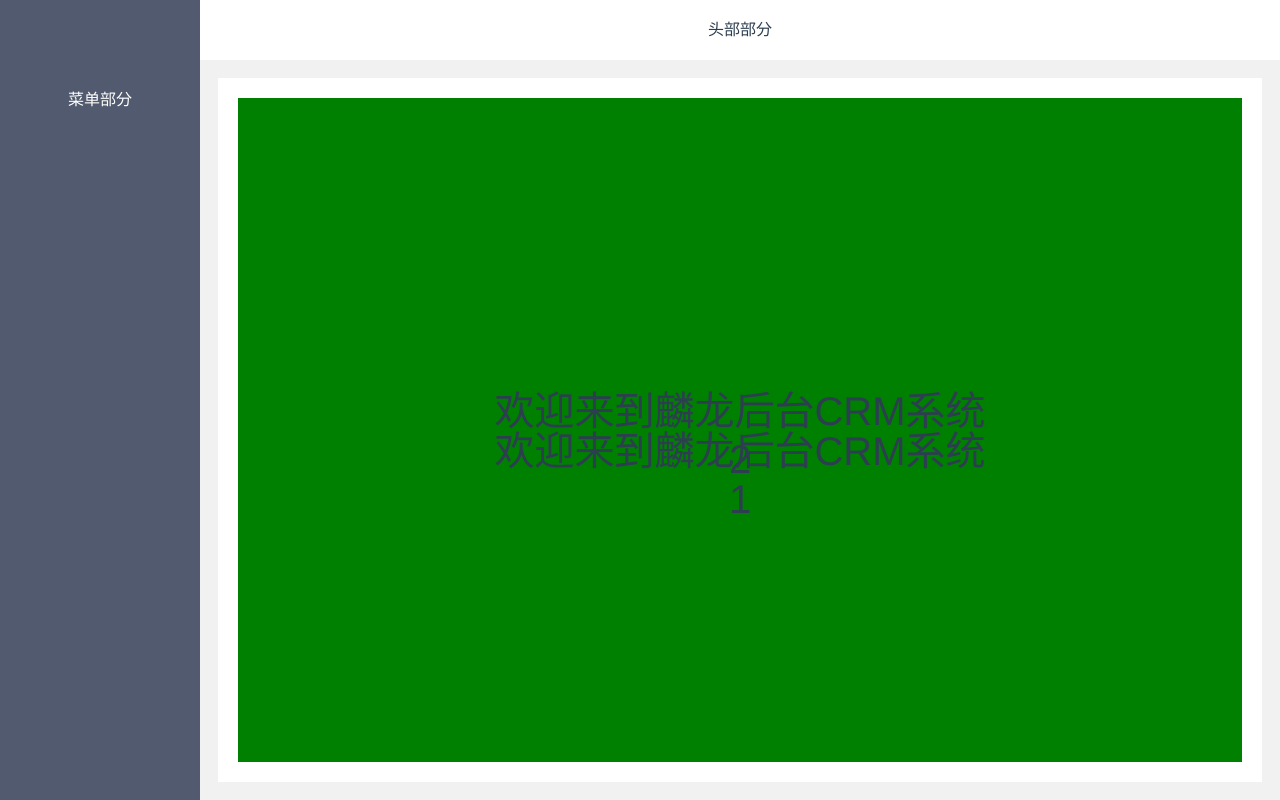
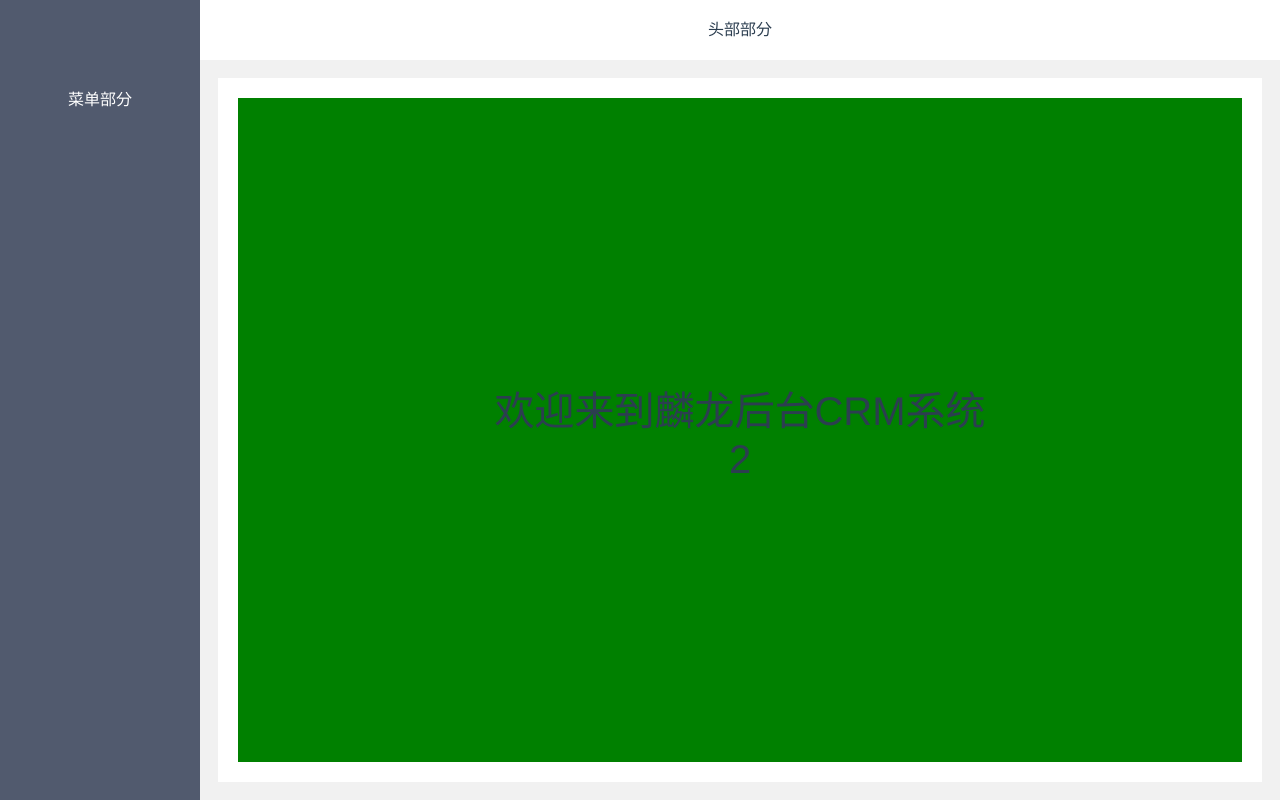
Before and after one commit to GrandKai/vue-admin, a Vue app: page / in a window 1280 px wide. Built offline with nearby package versions, Linux system fonts and the light colour scheme.

Commit message:
布局文件

```diff
--- a/src/layout/Welcome.vue
+++ b/src/layout/Welcome.vue
@@ -1,6 +1,6 @@
 <template>
     <div class="welcome" :style='{minHeight, backgroundColor}'>
-        <p>欢迎来到麟龙后台CRM系统1</p>
+        <!--<p>欢迎来到麟龙后台CRM系统1</p>-->
         <span>欢迎来到麟龙后台CRM系统2</span>
     </div>
 </template>
@@ -36,14 +36,14 @@
     .welcome {
         position: relative;
         width: 100%;
-        span {
+        & > span {
             position: absolute;
             top: 50%;
             left: 50%;
             transform: translate(-50%, -50%);
             font-size: 40px;
         }
-        p {
+        & > p {
             position: absolute;
             top: 50%;
             left: 50%;
```
